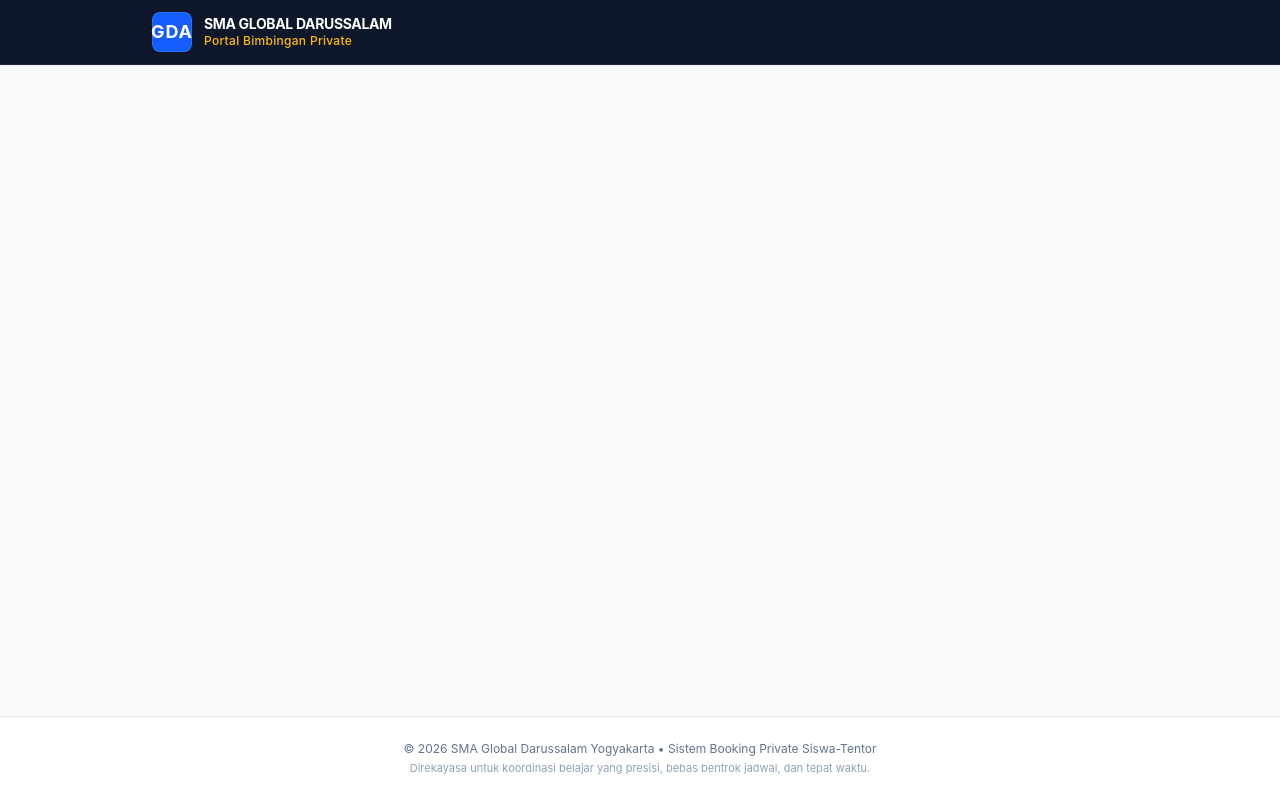
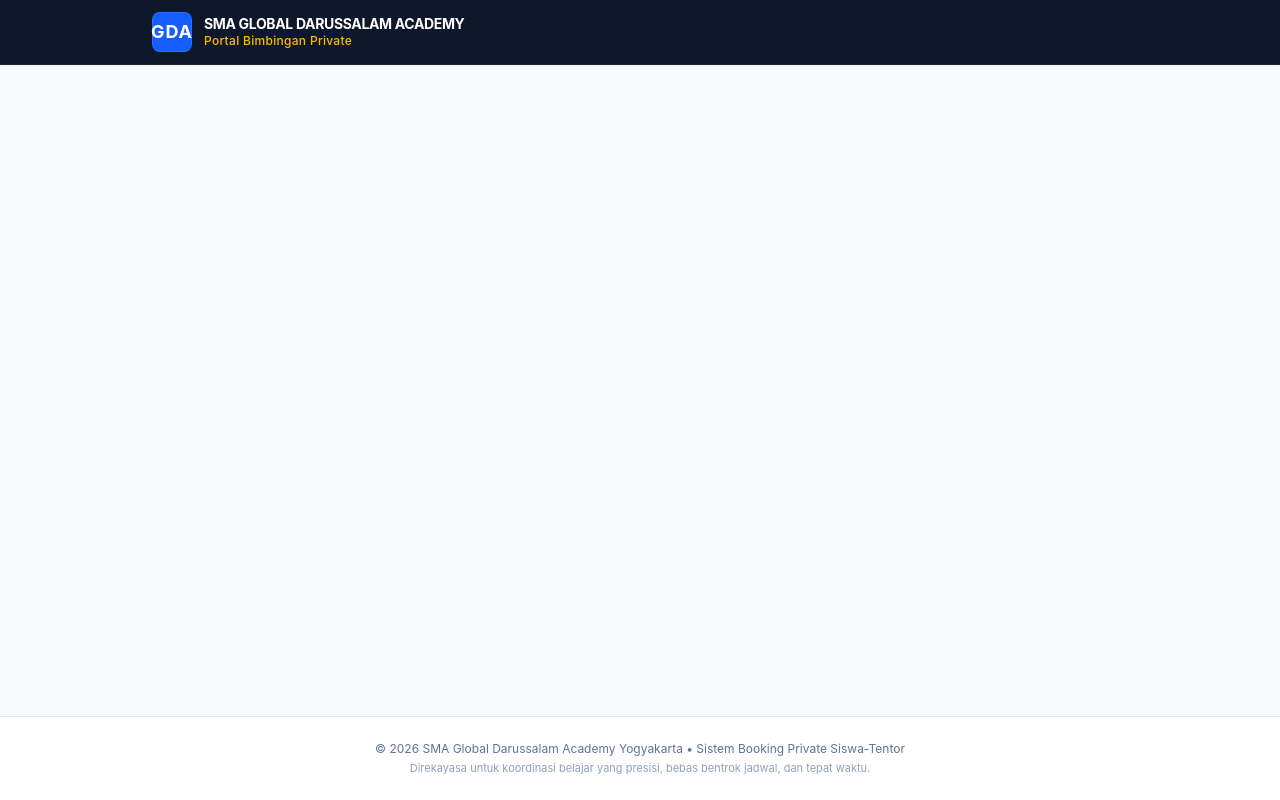
Before and after one commit to arbaurnika/BookingTentor, a Laravel app: template resources/views/components/layouts/app.blade.php in a window 1280 px wide. Run offline with Laravel 12, Linux system fonts and the light colour scheme; the template is opened without the code that fills it: most values are stand-ins (such as "Sample title", 1, 10 or a date in 2020); data that the repository does not hold is empty; style sheets or scripts are compiled from the project's sources; some libraries are stand-ins or nearby versions; some web fonts are replaced.

Commit message:
modify menambahkan kata academy

```diff
--- a/resources/views/auth/login.blade.php
+++ b/resources/views/auth/login.blade.php
@@ -3,7 +3,7 @@
 <head>
     <meta charset="utf-8">
     <meta name="viewport" content="width=device-width, initial-scale=1">
-    <title>Login - Portal Bimbingan Private SMA Global Darussalam</title>
+    <title>Login - Portal Bimbingan Private SMA Global Darussalam Academy</title>
 
     <link rel="preconnect" href="https://fonts.bunny.net">
     <link href="https://fonts.bunny.net/css?family=instrument-sans:400,500,600,700" rel="stylesheet" />
@@ -19,7 +19,7 @@
             </div>
         </div>
         <h2 class="mt-4 text-center text-xl font-bold tracking-tight text-slate-900">
-            SMA Global Darussalam
+            SMA Global Darussalam Academy
         </h2>
         <p class="mt-1 text-center text-xs font-semibold uppercase tracking-wider text-amber-600">
             Sistem Booking Private Siswa & Tentor
--- a/resources/views/components/layouts/app.blade.php
+++ b/resources/views/components/layouts/app.blade.php
@@ -3,7 +3,7 @@
 <head>
     <meta charset="utf-8">
     <meta name="viewport" content="width=device-width, initial-scale=1">
-    <title>{{ $title ?? 'GDA Private - SMA Global Darussalam' }}</title>
+    <title>{{ $title ?? 'GDA Private - SMA Global Darussalam Academy' }}</title>
 
     <!-- Fonts -->
     <link rel="preconnect" href="https://fonts.bunny.net">
@@ -21,7 +21,7 @@
                     GDA
                 </div>
                 <div>
-                    <h1 class="text-sm font-bold tracking-tight text-white leading-tight">SMA GLOBAL DARUSSALAM</h1>
+                    <h1 class="text-sm font-bold tracking-tight text-white leading-tight">SMA GLOBAL DARUSSALAM ACADEMY</h1>
                     <p class="text-xs text-amber-400 font-medium tracking-wide">Portal Bimbingan Private</p>
                 </div>
             </div>
@@ -63,7 +63,7 @@
     <!-- Footer Formal -->
     <footer class="border-t border-slate-200 bg-white py-6 text-center text-xs text-slate-500 mt-auto">
         <div class="max-w-5xl mx-auto px-4">
-            <p>&copy; {{ date('Y') }} SMA Global Darussalam Yogyakarta &bull; Sistem Booking Private Siswa-Tentor</p>
+            <p>&copy; {{ date('Y') }} SMA Global Darussalam Academy Yogyakarta &bull; Sistem Booking Private Siswa-Tentor</p>
             <p class="mt-1 text-[11px] text-slate-400">Direkayasa untuk koordinasi belajar yang presisi, bebas bentrok jadwal, dan tepat waktu.</p>
         </div>
     </footer>
--- a/resources/views/layouts/app.blade.php
+++ b/resources/views/layouts/app.blade.php
@@ -3,7 +3,7 @@
 <head>
     <meta charset="utf-8">
     <meta name="viewport" content="width=device-width, initial-scale=1">
-    <title>{{ $title ?? 'GDA Private - SMA Global Darussalam' }}</title>
+    <title>{{ $title ?? 'GDA Private - SMA Global Darussalam Academy' }}</title>
 
     <!-- Fonts -->
     <link rel="preconnect" href="https://fonts.bunny.net">
@@ -21,7 +21,7 @@
                     GDA
                 </div>
                 <div>
-                    <h1 class="text-sm font-bold tracking-tight text-white leading-tight">SMA GLOBAL DARUSSALAM</h1>
+                    <h1 class="text-sm font-bold tracking-tight text-white leading-tight">SMA GLOBAL DARUSSALAM ACADEMY</h1>
                     <p class="text-xs text-amber-400 font-medium tracking-wide">Portal Bimbingan Private</p>
                 </div>
             </div>
@@ -63,7 +63,7 @@
     <!-- Footer Formal -->
     <footer class="border-t border-slate-200 bg-white py-6 text-center text-xs text-slate-500 mt-auto">
         <div class="max-w-5xl mx-auto px-4">
-            <p>&copy; {{ date('Y') }} SMA Global Darussalam Yogyakarta &bull; Sistem Booking Private Siswa-Tentor</p>
+            <p>&copy; {{ date('Y') }} SMA Global Darussalam Academy Yogyakarta &bull; Sistem Booking Private Siswa-Tentor</p>
             <p class="mt-1 text-[11px] text-slate-400">Direkayasa untuk koordinasi belajar yang presisi, bebas bentrok jadwal, dan tepat waktu.</p>
         </div>
     </footer>
```
